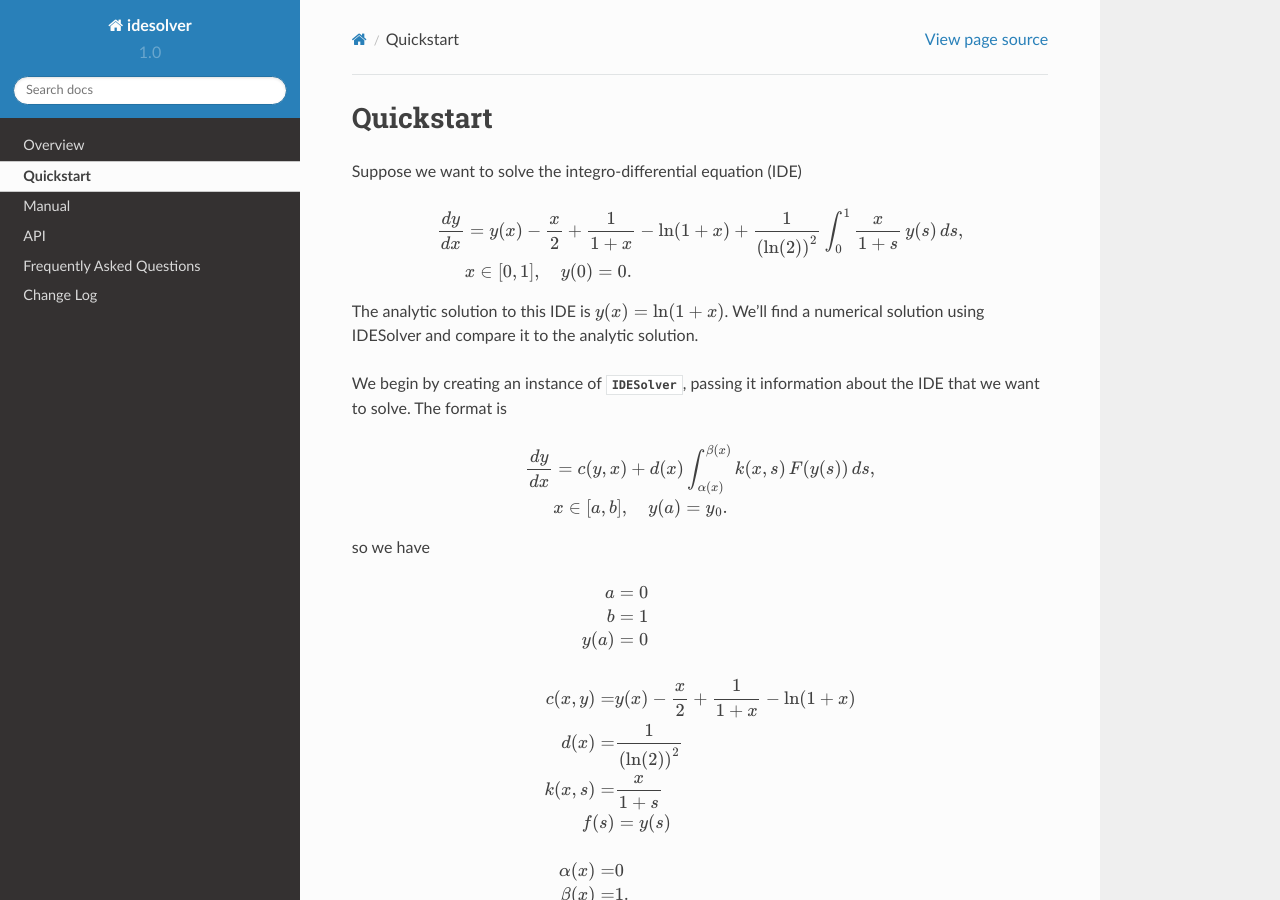
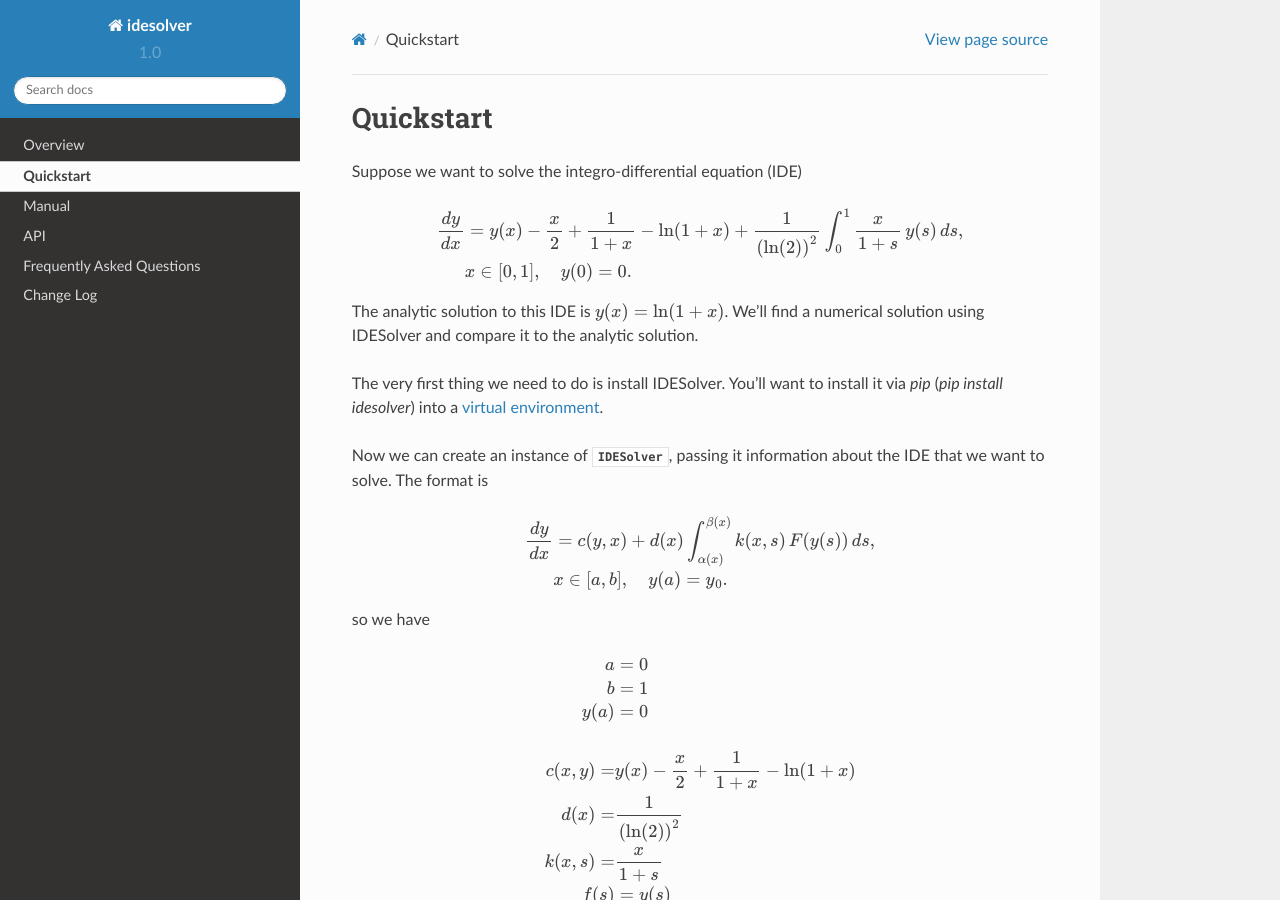
Before and after one commit to JoshKarpel/idesolver, a Sphinx documentation site: the page built from docs/source/quickstart.rst, in a window 1280 px wide and 900 px high. Built offline with Sphinx 7.4.7 and the Read the Docs theme 2.0.0, drawn with Linux system fonts in a browser that asks for light colours.

Commit message:
Added some details about installation and requirements to the readme and the quickstart.

```diff
--- a/README.rst
+++ b/README.rst
@@ -13,6 +13,8 @@ idesolver
 A general purpose integro-differential equation (IDE) solver, based on an iterative scheme devised by `Gelmi and Jorquera <https://doi.org/10.1016/j.cpc.2013.09.008>`_.
 
 Stable releases are available on PyPI: ``pip install idesolver``.
+IDESolver requires Python 3.6+, `numpy <https://pypi.python.org/pypi/numpy>`_, and `scipy <https://pypi.python.org/pypi/scipy/>`_.
+We recommend installing into a `virtual environment <https://docs.python.org/3/tutorial/venv.html>`_.
 
 Full documentation can be found `here <https://joshkarpel.github.io/idesolver/build/html/index.html>`_.
 
--- a/docs/source/quickstart.rst
+++ b/docs/source/quickstart.rst
@@ -13,7 +13,10 @@ Suppose we want to solve the integro-differential equation (IDE)
 The analytic solution to this IDE is :math:`y(x) = \ln(1 + x)`.
 We'll find a numerical solution using IDESolver and compare it to the analytic solution.
 
-We begin by creating an instance of :class:`IDESolver`, passing it information about the IDE that we want to solve.
+The very first thing we need to do is install IDESolver.
+You'll want to install it via `pip` (`pip install idesolver`) into a `virtual environment <https://docs.python.org/3/tutorial/venv.html>`_.
+
+Now we can create an instance of :class:`IDESolver`, passing it information about the IDE that we want to solve.
 The format is
 
 .. math::
```
